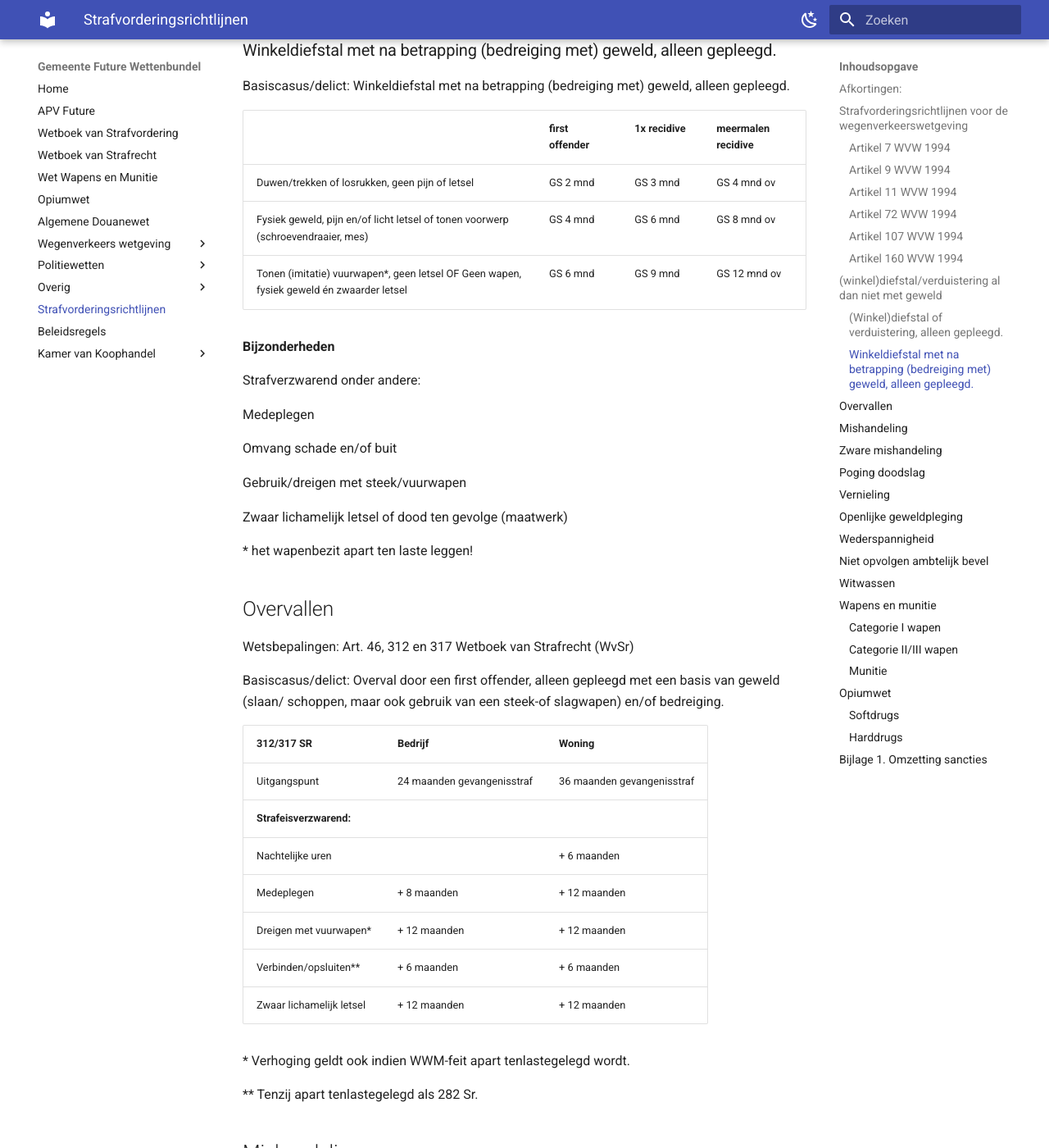
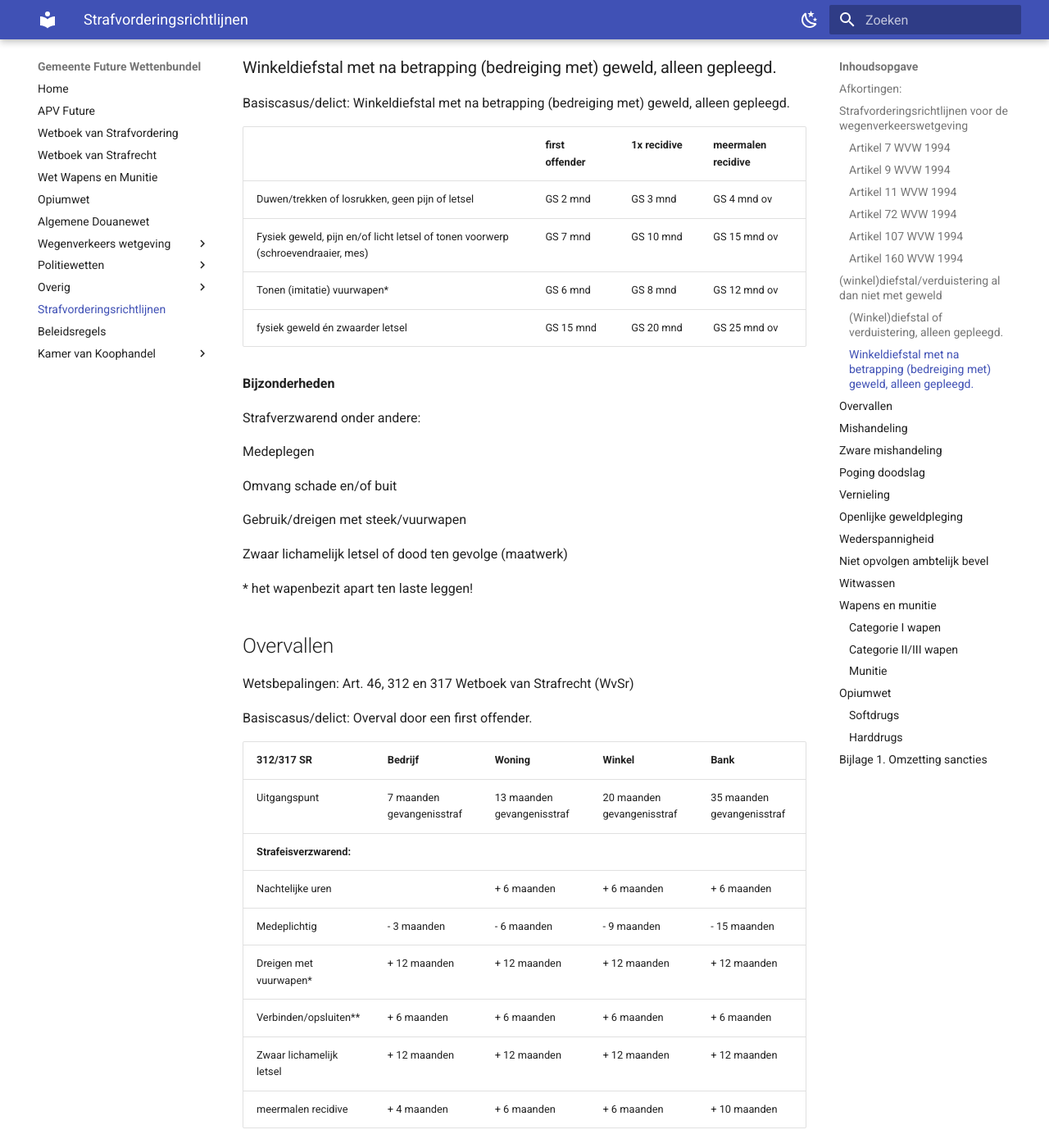
Before and after one commit to EnriqueFernandez20/FutureRP-Wettenbundel, an MkDocs documentation site: the page built from docs/strafvorderingsrichtlijnen.md, in a window 1280 px wide and 1400 px high, scrolled down 3615 px. Shown: the whole window at 82% size. Built offline with MkDocs 1.6.1 and Material for MkDocs 9.7.7, drawn with Linux system fonts in a browser that asks for light colours; some of the changed text lies outside the part shown.

Commit message:
Update strafvorderingsrichtlijnen.md
Tot en met Mishandeling aangepast.

```diff
--- a/docs/strafvorderingsrichtlijnen.md
+++ b/docs/strafvorderingsrichtlijnen.md
@@ -50,10 +50,10 @@
 
 |                                      | first offender | 1x recidive | meermalen recidive |
 | ------------------------------------ | -------------- | ----------- | ------------------ |
-| Brom- en snorfietsers                | GB € 1500      | GB € 3000   | GS 1 mnd           |
-| Organisator                          | GB € 3500      | GS 1 mnd    | GS 2 mnd           |
-| Motorvoertuig op twee of meer wielen | GB € 2500      | GB € 4500   | GS 4 mnd           |
-| Organisator                          | GB € 4500      | GS 3 mnd    | GS 6 mnd           |
+| Brom- en snorfietsers                | GB € 1300      | GB € 1800   | GS 3 mnd           |
+| Organisator                          | GB € 2600      | GS 1 mnd    | GS 5 mnd           |
+| Motorvoertuig op twee of meer wielen | GB € 2500      | GB € 3700   | GS 7 mnd           |
+| Organisator                          | GB € 4600      | GS 3 mnd    | GS 9 mnd           |
 
 ### Artikel 11 WVW 1994
 
@@ -61,9 +61,9 @@
 
 |                                      | first offender | 1x recidive | meermalen recidive |
 | ------------------------------------ | -------------- | ----------- | ------------------ |
-| Brom- en snorfietsers                | GB € 1500      | TS 80 uur   | GS 1 mnd           |
-| Motorvoertuig op twee of meer wielen | GB € 2500      | TS 120 uur  | GS 4 mnd           |
-| Hulpverleningsvoertuig               | TS 180 uur     | GS 8 mnd    | GS 12 mnd          |
+| Brom- en snorfietsers                | GB € 1500      | TS 20 uur   | GS 2 mnd           |
+| Motorvoertuig op twee of meer wielen | GB € 2500      | TS 40 uur   | GS 4 mnd           |
+| Hulpverleningsvoertuig               | TS 53 uur      | TS 65 uur   | GS 20 mnd          |
 
 ### Artikel 72 WVW 1994
 
@@ -71,8 +71,8 @@
 
 |                                      | first offender | 1x recidive | meermalen recidive |
 | ------------------------------------ | -------------- | ----------- | ------------------ |
-| Brom- en snorfietsers                | GB € 500       | GB € 750    | TS 60 uur          |
-| Motorvoertuig op twee of meer wielen | GB € 1000      | GB € 1500   | TS 80 uur          |
+| Brom- en snorfietsers                | GB € 500       | GB € 750    | TS 15 uur          |
+| Motorvoertuig op twee of meer wielen | GB € 1000      | GB € 1500   | TS 19 uur          |
 
 ### Artikel 107 WVW 1994
 
@@ -80,8 +80,8 @@
 
 |                                      | first offender | 1x recidive | meermalen recidive |
 | ------------------------------------ | -------------- | ----------- | ------------------ |
-| Brom- en snorfietsers                | GB € 1000      | GB € 1500   | GS 1 mnd           |
-| Motorvoertuig op twee of meer wielen | GB € 2000      | GB € 3000   | GS 3 mnd           |
+| Brom- en snorfietsers                | GB € 800       | GB € 1200   | GS 7 mnd           |
+| Motorvoertuig op twee of meer wielen | GB € 2000      | GB € 3000   | GS 15 mnd          |
 
 ### Artikel 160 WVW 1994
 
@@ -89,8 +89,8 @@
 
 |                                      | first offender | 1x recidive | meermalen recidive |
 | ------------------------------------ | -------------- | ----------- | ------------------ |
-| Brom- en snorfietsers                | GB € 1000      | GB € 1500   | GS 2 mnd           |
-| Motorvoertuig op twee of meer wielen | GB € 2000      | GB € 3000   | GS 4 mnd           |
+| Brom- en snorfietsers                | GB € 700       | GB € 900    | GS 4 mnd           |
+| Motorvoertuig op twee of meer wielen | GB € 1500      | GB € 2100   | GS 12 mnd          |
 
 ## (winkel)diefstal/verduistering al dan niet met geweld
 
@@ -100,14 +100,14 @@
 
 Basiscasus/delict: (Winkel)diefstal of verduistering, alleen gepleegd.
 
-|                           | first offender  | 1x recidive | meermalen recidive            |
-| ------------------------- | --------------- | ----------- | ----------------------------- |
-| (beoogde) waarde t/m € 50 | GB € 200        | GB € 300    | Eis TS 32 uur of GS 1 mnd ov  |
-| Vanaf € 50 t/m € 200      | GB € 350        | GB € 500    | Eis TS 50 uur of GS 2 mnd ov  |
-| Vanaf € 200 t/m €600      | GB € 700        | GB € 900    | Eis TS 80 uur of GS 3 mnd ov  |
-| Vanaf € 600 t/m € 1000    | GB vanaf € 1200 | GB € 1400   | Eis TS 100 uur of GS 4 mnd ov |
-| Vanaf € 1000 t/m € 2500   | GB vanaf € 3000 | TS 100 uur  | Eis TS 120 uur of GS 6 mnd ov |
-| Vanaf € 2500 t/m € 5000   | TS 80 uur       | TS 120 uur  | Eis TS 160 uur of GS 8 mnd ov |
+|                           | first offender  | 1x recidive |
+| ------------------------- | --------------- | ----------- |
+| (beoogde) waarde t/m € 50 | GB € 200        | GB € 300    |
+| Vanaf € 50 t/m € 200      | GB € 350        | GB € 500    |
+| Vanaf € 200 t/m €600      | GB € 700        | GB € 900    |
+| Vanaf € 600 t/m € 1000    | GB vanaf € 1200 | GB € 1400   |
+| Vanaf € 1000 t/m € 2500   | GB vanaf € 3000 | TS 12 uur   |
+| Vanaf € 2500 t/m € 5000   | GB vanaf € 5400 | TS 20 uur   |
 
 **Bijzonderheden**
 
@@ -121,11 +121,12 @@
 
 Basiscasus/delict: Winkeldiefstal met na betrapping (bedreiging met) geweld, alleen gepleegd.
 
-|                                                                                           | first offender | 1x recidive | meermalen recidive |
-| ----------------------------------------------------------------------------------------- | -------------- | ----------- | ------------------ |
-| Duwen/trekken of losrukken, geen pijn of letsel                                           | GS 2 mnd       | GS 3 mnd    | GS 4 mnd ov        |
-| Fysiek geweld, pijn en/of licht letsel of tonen voorwerp (schroevendraaier, mes)          | GS 4 mnd       | GS 6 mnd    | GS 8 mnd ov        |
-| Tonen (imitatie) vuurwapen\*, geen letsel OF Geen wapen, fysiek geweld én zwaarder letsel | GS 6 mnd       | GS 9 mnd    | GS 12 mnd ov       |
+|                                                                                           | first offender | 1x recidive   | meermalen recidive |
+| ----------------------------------------------------------------------------------------- | -------------- | -----------   | ------------------ |
+| Duwen/trekken of losrukken, geen pijn of letsel                                           | GS 2 mnd       | GS 3 mnd      | GS 4 mnd ov        |
+| Fysiek geweld, pijn en/of licht letsel of tonen voorwerp (schroevendraaier, mes)          | GS 7 mnd       | GS 10 mnd     | GS 15 mnd ov       |
+| Tonen (imitatie) vuurwapen\*                                                              | GS 6 mnd       | GS 8 mnd      | GS 12 mnd ov       |
+| fysiek geweld én zwaarder letsel                                                          | GS 15 mnd      | GS 20 mnd     | GS 25 mnd ov       |
 
 **Bijzonderheden**
 
@@ -145,21 +146,24 @@
 
 Wetsbepalingen: Art. 46, 312 en 317 Wetboek van Strafrecht (WvSr)
 
-Basiscasus/delict: Overval door een first offender, alleen gepleegd met een basis van geweld (slaan/ schoppen, maar ook gebruik van een steek-of slagwapen) en/of bedreiging.
+Basiscasus/delict: Overval door een first offender.
 
-| 312/317 SR               | Bedrijf                    | Woning                     |
-| ------------------------ | -------------------------- | -------------------------- |
-| Uitgangspunt             | 24 maanden gevangenisstraf | 36 maanden gevangenisstraf |
-| **Strafeisverzwarend:**  |                            |                            |
-| Nachtelijke uren         |                            | + 6 maanden                |
-| Medeplegen               | + 8 maanden                | + 12 maanden               |
-| Dreigen met vuurwapen\*  | + 12 maanden               | + 12 maanden               |
-| Verbinden/opsluiten\*\*  | + 6 maanden                | + 6 maanden                |
-| Zwaar lichamelijk letsel | + 12 maanden               | + 12 maanden               |
+| 312/317 SR               | Bedrijf                    | Woning                     | Winkel                     | Bank                       |
+| ------------------------ | -------------------------- | -------------------------- | -------------------------- | -------------------------- |
+| Uitgangspunt             | 7 maanden gevangenisstraf  | 13 maanden gevangenisstraf | 20 maanden gevangenisstraf | 35 maanden gevangenisstraf |
+| **Strafeisverzwarend:**  |                            |                            |                            |                            |
+| Nachtelijke uren         |                            | + 6 maanden                | + 6 maanden                | + 6 maanden                |
+| Medeplichtig             | - 3 maanden                | - 6 maanden                | - 9 maanden                | - 15 maanden               |
+| Dreigen met vuurwapen\*  | + 12 maanden               | + 12 maanden               | + 12 maanden               | + 12 maanden               |
+| Verbinden/opsluiten\*\*  | + 6 maanden                | + 6 maanden                | + 6 maanden                | + 6 maanden                |
+| Zwaar lichamelijk letsel | + 12 maanden               | + 12 maanden               | + 12 maanden               | + 12 maanden               |
+| meermalen recidive       | + 4 maanden                | + 6 maanden                | + 6 maanden                | + 10 maanden               |
 
 \* Verhoging geldt ook indien WWM-feit apart tenlastegelegd wordt.
 
 \*\* Tenzij apart tenlastegelegd als 282 Sr.
+
+TOT HIER BEHANDELD
 
 ## Mishandeling
 
```
Also changed, not shown: other parts of docs/strafvorderingsrichtlijnen.md (+8 -8 lines).
